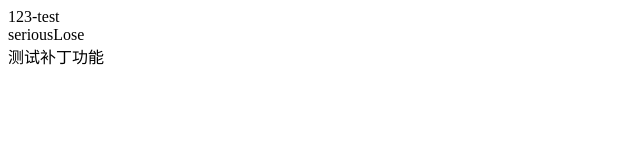
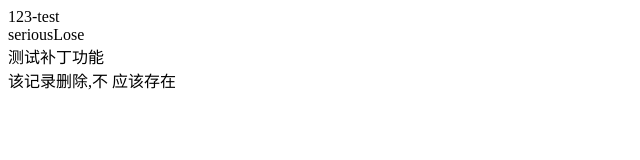
Before and after one commit to SeriousLose/git-practice, a website: page index.html in a window 1280 px wide. Shown: the whole page, without its empty margins (0-640 px from the left). Drawn offline with Linux system fonts and the light colour scheme.

Commit message:
Revert "Revert "test: 该记录删除""
This reverts commit 0809e0741063884c467f2e5807fe8144b4b2b9a2.

```diff
--- a/index.html
+++ b/index.html
@@ -10,5 +10,6 @@
   <div>123-test</div>
   <div>seriousLose</div>
   <div>测试补丁功能</div>
+  <div>该记录删除,不 应该存在</div>
 </body>
 </html>
```
